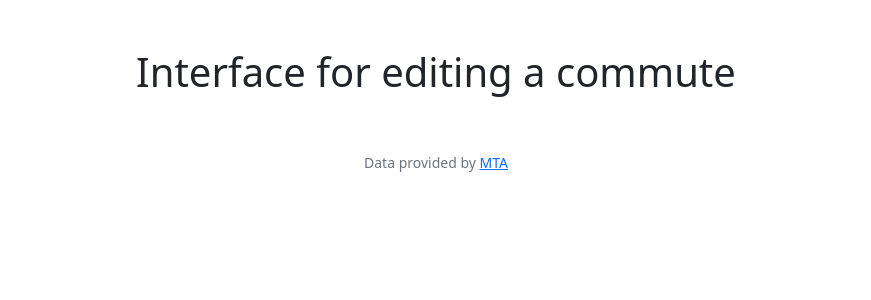
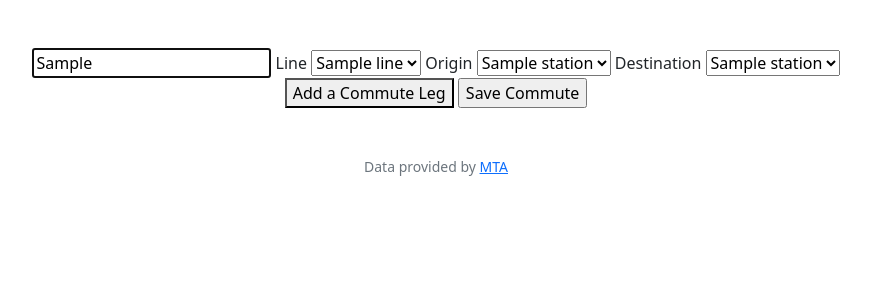
Before and after one commit to StephenDiscenza/Is_My_Commute_-ed, a Flask app: template app/templates/edit_commute.html in a window 1280 px wide. Shown: the part 66-366 px from the top of the page, without its empty margins (204-1075 px from the left). Run offline with Flask 2, Linux system fonts and the light colour scheme; the template is opened without the code that fills it: most values are stand-ins (such as "Sample title", 1, 10 or a date in 2020).

Commit message:
edit commute working

```diff
--- a/app/routes.py
+++ b/app/routes.py
@@ -4,10 +4,12 @@ from flask_session import Session
 import json
 
 from app import app
-from app.route_helpers import login_required, apology, validate_user_data
+from app.route_helpers import login_required, apology, validate_user_data, add_commute_helper
 from app.database_helpers import get_user_info, add_user, get_commutes, get_leg_data, get_stations_by_line, add_commute_to_db, delete_commute_from_db
 from app.mta_data_helpers import get_commute_alets, analyze_commute_alerts
 
+
+LINES = ['1', '2', '3', '4', '5', '6', '7', 'A', 'B', 'C', 'D', 'E', 'F', 'G', 'J', 'L', 'M', 'N', 'Q', 'R', 'S', 'W', 'Z']
 
 @app.route('/')
 @login_required
@@ -92,46 +94,58 @@ def check_commute():
     return Response(response, 200, mimetype='application/json')
 
 
-    # # Get origin and destination data for each leg of the commute from the db
-    # commute_legs = get_leg_data(request['commute_id'])
-    # for leg in commute_legs:
-    #     # Get live data for line this leg uses
-    #     # Add at least one commute to the db before trying this part
-    #     pass
-
-
 @app.route('/addcommute', methods=['GET', 'POST'])
 @login_required
 def add_commute():
     if request.method == 'GET':
-        lines = ['1', '2', '3', '4', '5', '6', '7', 'A', 'B', 'C', 'D', 'E', 'F', 'G', 'J', 'L', 'M', 'N', 'Q', 'R', 'S', 'W', 'Z']
-        return render_template('new_commute.html', lines=lines)
+        return render_template('new_commute.html', lines=LINES)
 
-    # For a post request we need to create the JSON expected by the add_commute function from the data in the form
-    request_json = {'user_id': session['user_id'], 'name': request.form.get('name'), 'legs': []}
-    leg_index = 1
-    while True:
-        leg = {}
-        leg['line'] = request.form.get(f'line{leg_index}')
-        try:
-            origin_info = request.form.get(f'origin_name{leg_index}').split('|') # data is a string with the format "origin_id|origin_name"
-        except AttributeError:
-            break
-        leg['originId'] = origin_info[0]
-        leg['originName'] = origin_info[1]
-        termination_info = request.form.get(f'termination_name{leg_index}').split('|')
-        leg['terminationId'] = termination_info[0]
-        leg['terminationName'] = termination_info[1]
-        request_json['legs'].append(leg)
-        leg_index += 1
-    try:
-        add_commute_to_db(request_json)
-    except Exception as e:
-        app.logger.error(e)
-        response = json.dumps({'error': f'Adding commute record failed'})
+    success, response = add_commute_helper(request)
+    # if everything went well we get back True for sucess and None for the response
+    if success:
+        return redirect('/')
+    else:
         return Response(response, 400, mimetype='application/json')
 
-    return redirect('/')
+
+@app.route('/begineditcommute', methods=['POST'])
+@login_required
+def begin_edit_commute():
+    # Here the user is saying I want to update the commute with the supplied id. We return the html giving the user that ability
+    commute_id = request.form.get('commute_id')
+    commute_name = request.form.get('commute_name')
+    # Get all the leg data for the commute and construct JSON used by the template
+    legs = [dict(leg) for leg in get_leg_data(commute_id)]
+    for idx, leg in enumerate(legs):
+        stations_sql_data = get_stations_by_line(leg['line'])
+        stations = [{'name': station['stop_name'], 'value': station['gtfs_stop_id'] + '|' + station['stop_name']} for station in stations_sql_data]
+        leg['stations'] = stations
+        leg['line_name_id'] = f'line{idx + 1}'
+        leg['origin_name_id'] = f'origin_name{idx + 1}'
+        leg['termination_name_id'] = f'termination_name{idx + 1}'
+        leg['origin_value'] = leg['origin_id'] + '|' + leg['origin_name']
+        leg['termination_value'] = leg['termination_id'] + '|' + leg['termination_name']
+        leg['idx'] = str(idx + 1)
+    commute_data = {
+        'id': commute_id,
+        'name': commute_name,
+        'legs': legs
+    }
+    return render_template('edit_commute.html', commute_data=commute_data, lines=LINES)
+
+
+@app.route('/editcommute', methods=['POST', 'GET'])
+@login_required
+def edit_commute():
+    # This is our update. Instead of trying to find an update all these ids, it's simpler to just delete the old commute and add this as a new one
+    commute_id = request.form.get('commute_id')
+    delete_commute_from_db(commute_id)
+    success, response = add_commute_helper(request)
+    # if everything went well we get back True for sucess and None for the response
+    if success:
+        return redirect('/')
+    else:
+        return Response(response, 400, mimetype='application/json')
 
 
 @app.route('/deletecommute', methods=['POST'])
--- a/app/static/new_commute.js
+++ b/app/static/add_edit_commute.js
@@ -22,9 +22,9 @@ function update_drop_downs(line, leg_num) {
                 response.json().then(function(data) {
                     console.log(data);
                     for(var i = 0; i < data.length; i++){
-                        let origin_element_id = "origin_name" + leg_index.toString();
+                        let origin_element_id = "origin_name" + leg_num.toString();
                         document.getElementById(origin_element_id).options[i] = new Option(data[i].name, data[i].id + "|" + data[i].name);
-                        let termination_element_id = "termination_name" + leg_index.toString();
+                        let termination_element_id = "termination_name" + leg_num.toString();
                         document.getElementById(termination_element_id).options[i] = new Option(data[i].name, data[i].id + "|" + data[i].name);
                     };
                 });
@@ -57,10 +57,16 @@ function add_commute_leg() {
     var termination = document.createElement("select");
     termination.setAttribute("name", "termination_name" + leg_index.toString());
     termination.setAttribute("id", "termination_name" + leg_index.toString());
+    var new_line = document.createElement("div");
 
     commute_form.append(line);
     commute_form.append(origin);
     commute_form.append(termination);
+    commute_form.append(new_line);
     return true;
 
 }
+
+function update_leg_index(idx) {
+    leg_index = idx;
+}
--- a/app/templates/edit_commute.html
+++ b/app/templates/edit_commute.html
@@ -1,9 +1,43 @@
 {% extends "layout.html" %}
 
+{% block head %}
+<script src="/static/add_edit_commute.js"></script>
+{% endblock %}
+
 {% block title %}
-    How's My Commute
+    Edit this commute
 {% endblock %}
 
 {% block main %}
-<h1>Interface for editing a commute</h1>
+<form action="/editcommute" method="post" class="form">
+    <div class="form_group" id="leg_data">
+        <input autocomplete="off" autofocus name="name" value={{ commute_data.name }} type="text">
+        <input autocomplete="off" autofocus name="commute_id" value={{ commute_data.id }} type="text" hidden>
+        {% for leg in commute_data.legs %}
+            Line <select name={{ leg.line_name_id }} id={{ leg.line_name_id }} onChange="update_drop_downs(this.options[this.selectedIndex].value, {{ leg.idx }})">
+                {% for line in lines %}
+                    <option value={{ line }}{% if line==leg.line %} selected="selected" {% endif %}>{{ line }}</option>
+                {% endfor %}
+            </select>
+            Origin <select name={{ leg.origin_name_id }} id={{ leg.origin_name_id }}>
+                {% for station in leg.stations %}
+                    <option value="{{ station.value }}"{% if station.value==leg.origin_value %} selected="selectetd" {% endif %}>{{ station.name }}</option>
+                {% endfor %}
+            </select>
+            Destination <select name={{ leg.termination_name_id }} id={{ leg.termination_name_id }}>
+                {% for station in leg.stations %}
+                    <option value="{{ station.value }}"{% if station.value==leg.termination_value %} selected="selectetd" {% endif %}>{{ station.name }}</option>
+                {% endfor %}
+            </select>
+            <div></div>
+        {% endfor %}
+    </div>
+    <button type="button" onclick="add_commute_leg()">Add a Commute Leg</button>
+    <input type="submit" value="Save Commute">
+</form>
+<script type="text/javascript">
+    var commute_data = JSON.parse('{{ commute_data | tojson | safe }}');
+    var max_leg_index = commute_data.legs.length;
+    update_leg_index(max_leg_index);
+</script>
 {% endblock %}
--- a/app/templates/index.html
+++ b/app/templates/index.html
@@ -35,9 +35,10 @@
                         </td>
                         <td id={{ commute.id }}></td>
                         <td>
-                            <form action="/updatecommute" method="post" class="form">
+                            <form action="/begineditcommute" method="post" class="form">
                                 <div class="form_group">
                                     <input type="hidden" name="commute_id" id="commute_id" value={{ commute.id }}>
+                                    <input type="hidden" name="commute_name" id="commute_name" value={{ commute.name }}>
                                     <button class="btn btn-primary mb-2" type="submit">Edit</button>
                                 </div>
                             </form>
--- a/app/templates/new_commute.html
+++ b/app/templates/new_commute.html
@@ -1,7 +1,7 @@
 {% extends "layout.html" %}
 
 {% block head %}
-<script src="/static/new_commute.js"></script>
+<script src="/static/add_edit_commute.js"></script>
 {% endblock %}
 
 {% block title %}
@@ -19,10 +19,10 @@
             {% endfor %}
         </select>
         Origin <select name="origin_name1" id="origin_name1">
-            <option value="" selected="selected">Select the origin station</option>
+            <option value="" disabled selected="selected">Select the origin station</option>
         </select>
         Destination <select name="termination_name1" id="termination_name1">
-            <option value="" selected="selected">Select the destination station</option>
+            <option value="" disabled selected="selected">Select the destination station</option>
         </select>
         <div></div>
     </div>
```
Also changed, not shown: app/route_helpers.py (+29 -0 lines), tests/db_tests.py (deleted, +0 -7 lines), tests/unit_tests.py (deleted, +0 -6 lines), tests/__init__.py (deleted).
